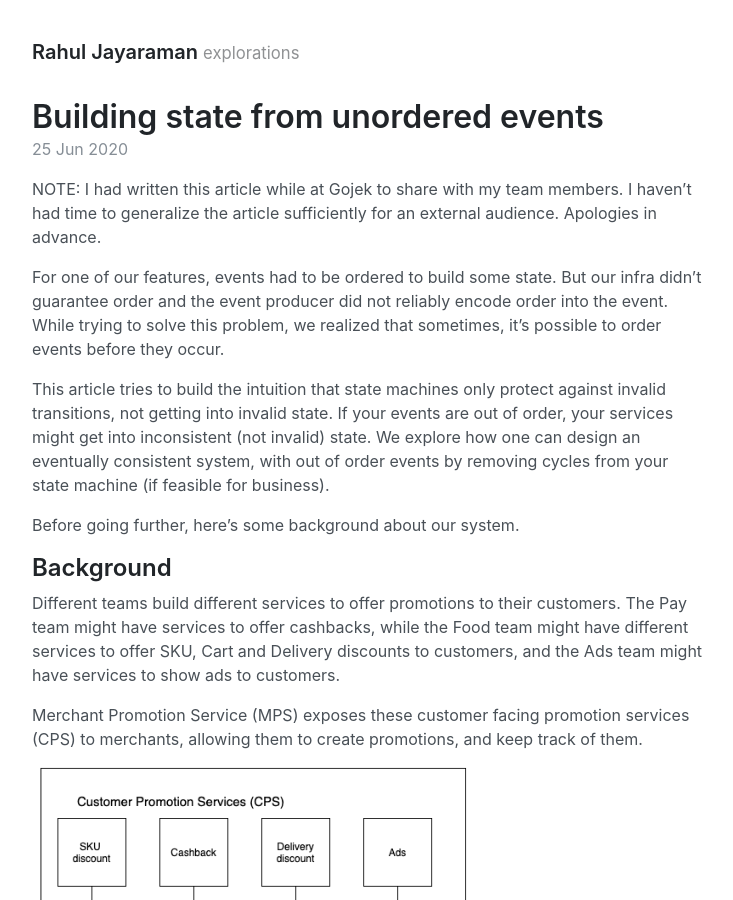
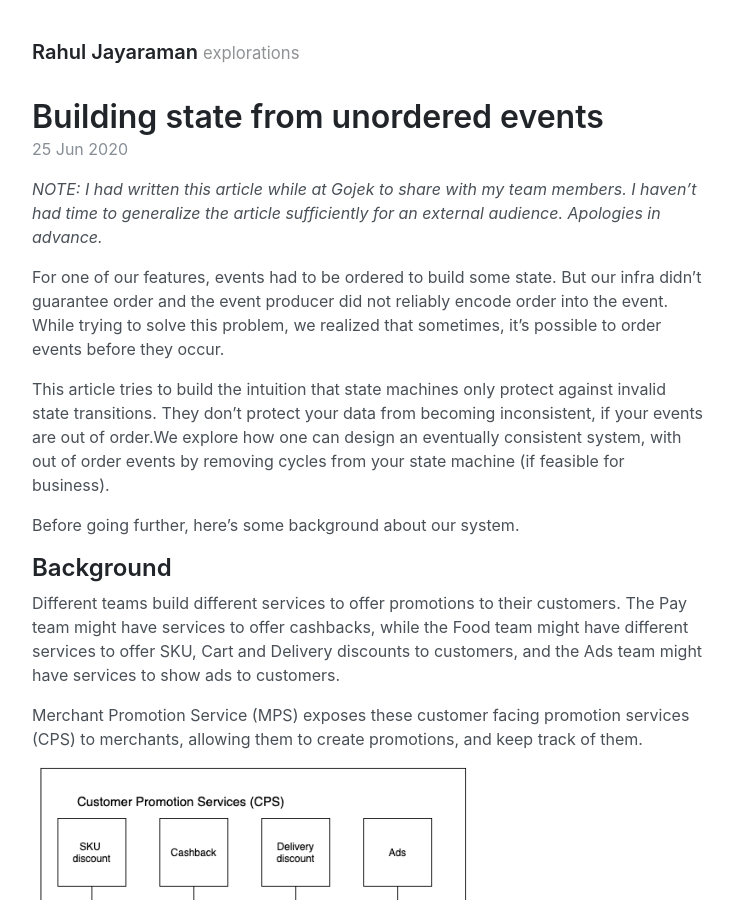
Before and after one commit to rahuljayaraman/rahuljayaraman.github.io, a Jekyll site: the page built from _posts/2020-06-25-ordering-events.markdown, in a window 1280 px wide and 900 px high. Shown: the whole window, without its empty margins (120-853 px from the left). Built offline with Jekyll 4.4.1, drawn with Linux system fonts in a browser that asks for light colours.

Commit message:
Update ordering article

```diff
--- a/_posts/2020-06-25-ordering-events.markdown
+++ b/_posts/2020-06-25-ordering-events.markdown
@@ -5,12 +5,12 @@ date:   2020-06-25 15:41:54 +0530
 excerpt:  "Ordering events when source doesn't encode order"
 ---
 
-NOTE: I had written this article while at Gojek to share with my team members. I haven't had time to generalize the article sufficiently for an external audience. Apologies in advance.
+*NOTE: I had written this article while at Gojek to share with my team members. I haven't had time to generalize the article sufficiently for an external audience. Apologies in advance.*
 
 For one of our features, events had to be ordered to build some state. But our infra didn't guarantee order and the event producer did not reliably encode order into the event.
 While trying to solve this problem, we realized that sometimes, it's possible to order events before they occur.
 
-This article tries to build the intuition that state machines only protect against invalid transitions, not getting into invalid state. If your events are out of order, your services might get into inconsistent (not invalid) state. We explore how one can design an eventually consistent system, with out of order events by removing cycles from your state machine (if feasible for business).
+This article tries to build the intuition that state machines only protect against invalid state transitions. They don't protect your data from becoming inconsistent, if your events are out of order.We explore how one can design an eventually consistent system, with out of order events by removing cycles from your state machine (if feasible for business).
 
 Before going further, here's some background about our system.
 
```
